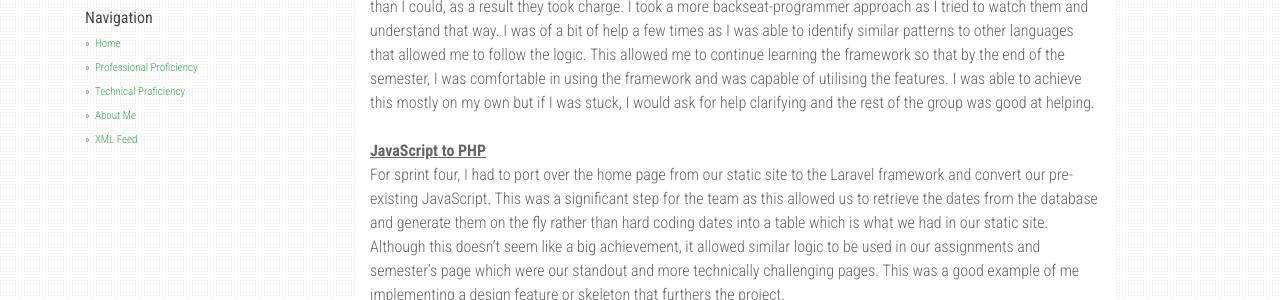
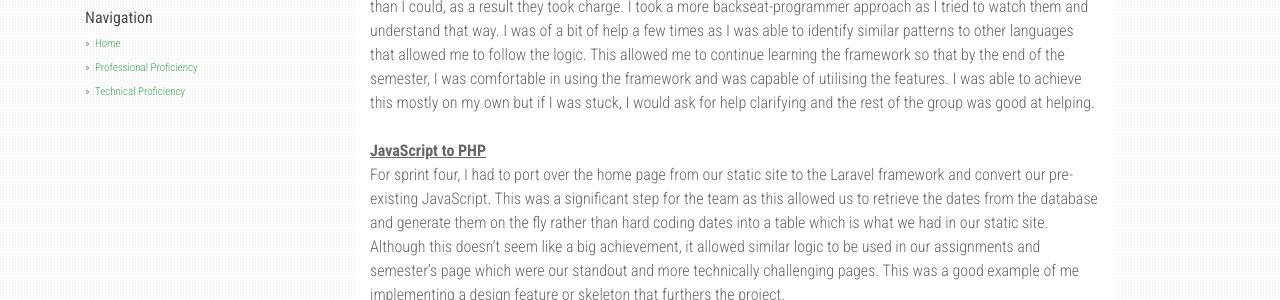
Before and after one commit to jimmayx/SoftwarePortfolio, a Jekyll site: the page built from _posts/2018-12-20-TechnicalalPorficiency.markdown, in a window 1280 px wide. Shown: the part 377-677 px from the top of the page. Built offline with Jekyll 4.4.1, drawn with Linux system fonts in a browser that asks for light colours; nearby versions of some CDN libraries; library files that are not in the unit come from our copies; comment, search, counter and statistics services are not loaded.

Commit message:
more bug fixes

```diff
--- a/_config.yml
+++ b/_config.yml
@@ -1,7 +1,7 @@
 title: Josh Sim's Software Engineering Portfolio
 description: My portfolio that outlines what I have done throughout the semester.
 author: Josh Sim
-github: https://github.com/jimmayx
+github: https://github.com/jimmayx/
 about: I am junior developer. Currently in the second year of studying the Bachelor of Information Technology at Otago Polytechnic.
 avatar_url: static/img/avatar.jpg
 
--- a/_layouts/default.html
+++ b/_layouts/default.html
@@ -12,7 +12,7 @@ layout: compress
     <meta name="author" content="{{ site.author }}" />
     <meta name="description" content="{% if page.title %}{{ page.title }}{% else %}{{ site.description }}{% endif %}" />
     <meta name="keywords" content="{% if page.title %}{{ page.title }}, {{ site.title }}, {% for categ in page.categories %}{{ categ }}{% if forloop.last == false %}, {% endif %}{% endfor %}{% else %}{{ site.title }}, {% for category in site.categories %}{% capture categories_slug %}{{ category | first }}{% endcapture %}{% for categ in categories_slug %}{{ categ }}{% endfor %}{% if forloop.last == false %}, {% endif %}{% endfor %}{% endif %}" />
-    <link rel="alternate" type="application/rss+xml" title="RSS" href="/feed.xml">
+    <link rel="alternate" type="application/rss+xml" title="RSS" href="feed.xml">
     <meta content="{{ site.share.fb_appid }}" property="fb:app_id">
     <meta content="{{ site.title }}" property="og:site_name">
 
@@ -135,9 +135,6 @@ layout: compress
             <li><a href="index.html">Home</a></li>
 			<li><a href="ProfessionalProficiency.html">Professional Proficiency</a></li>
 			<li><a href="TechnicalProficiency.html">Technical Proficiency</a></li>
-            {% for i in site.urls %}
-              <li><a class="about" href="{{ i.url }}">{{ i.text }}</a></li>
-            {% endfor %}
           </ul>
         </div>
         <!-- end /.fixed-condition -->
--- a/_layouts/post.html
+++ b/_layouts/post.html
@@ -8,7 +8,7 @@ layout: default
 <span class="time">{{ page.date | date_to_string }}</span>
 {% if page.categories %}
   <span class="categories">
-    &raquo; {% for category in page.categories %}<a href="/category/{{ category }}">{{ category }}</a>{% if forloop.last == false %}, {% endif %}{% endfor %}
+    &raquo; {% for category in page.categories %}<a href="category/{{ category }}">{{ category }}</a>{% if forloop.last == false %}, {% endif %}{% endfor %}
   </span>
 {% endif %}
 
```
